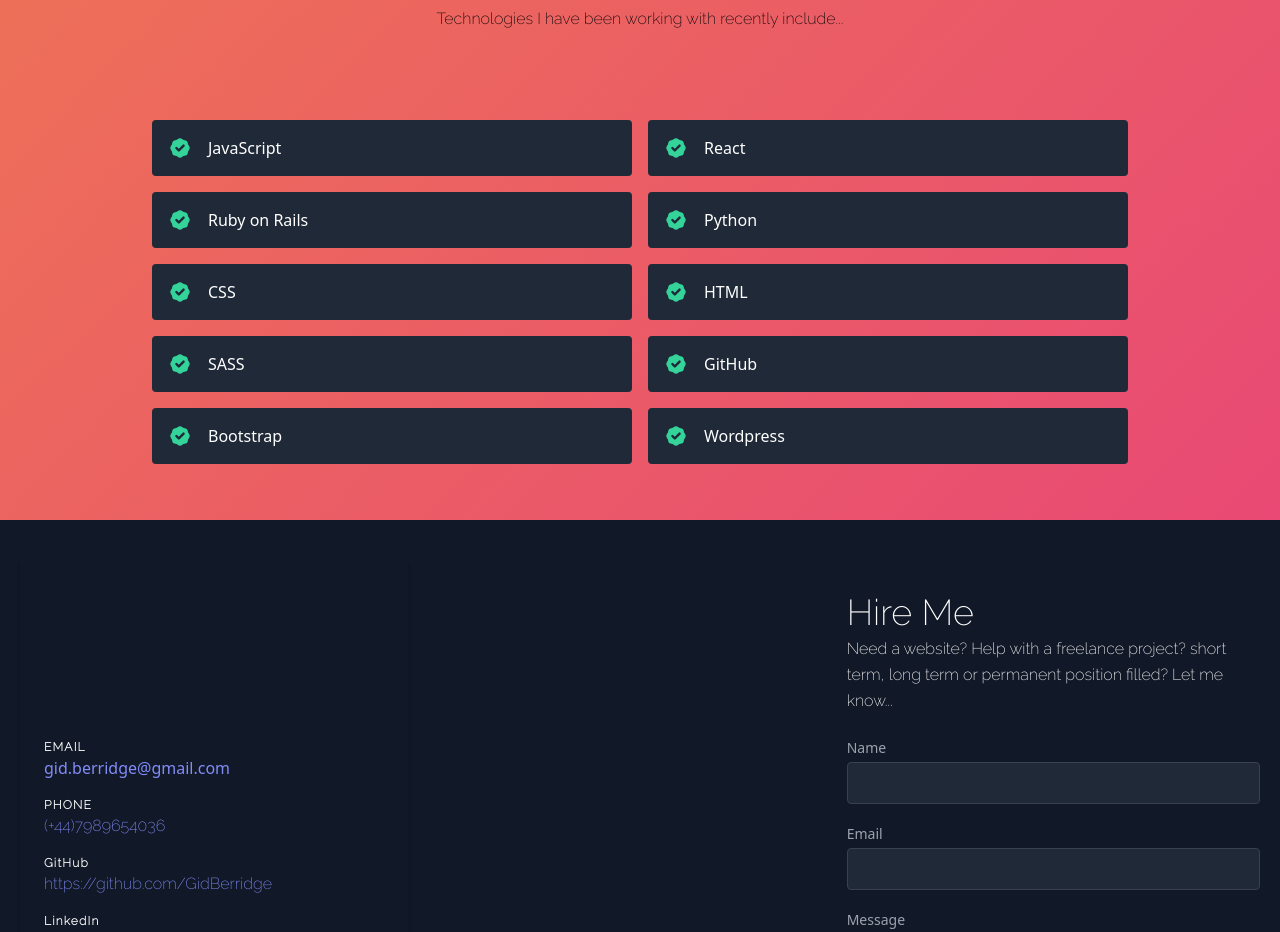
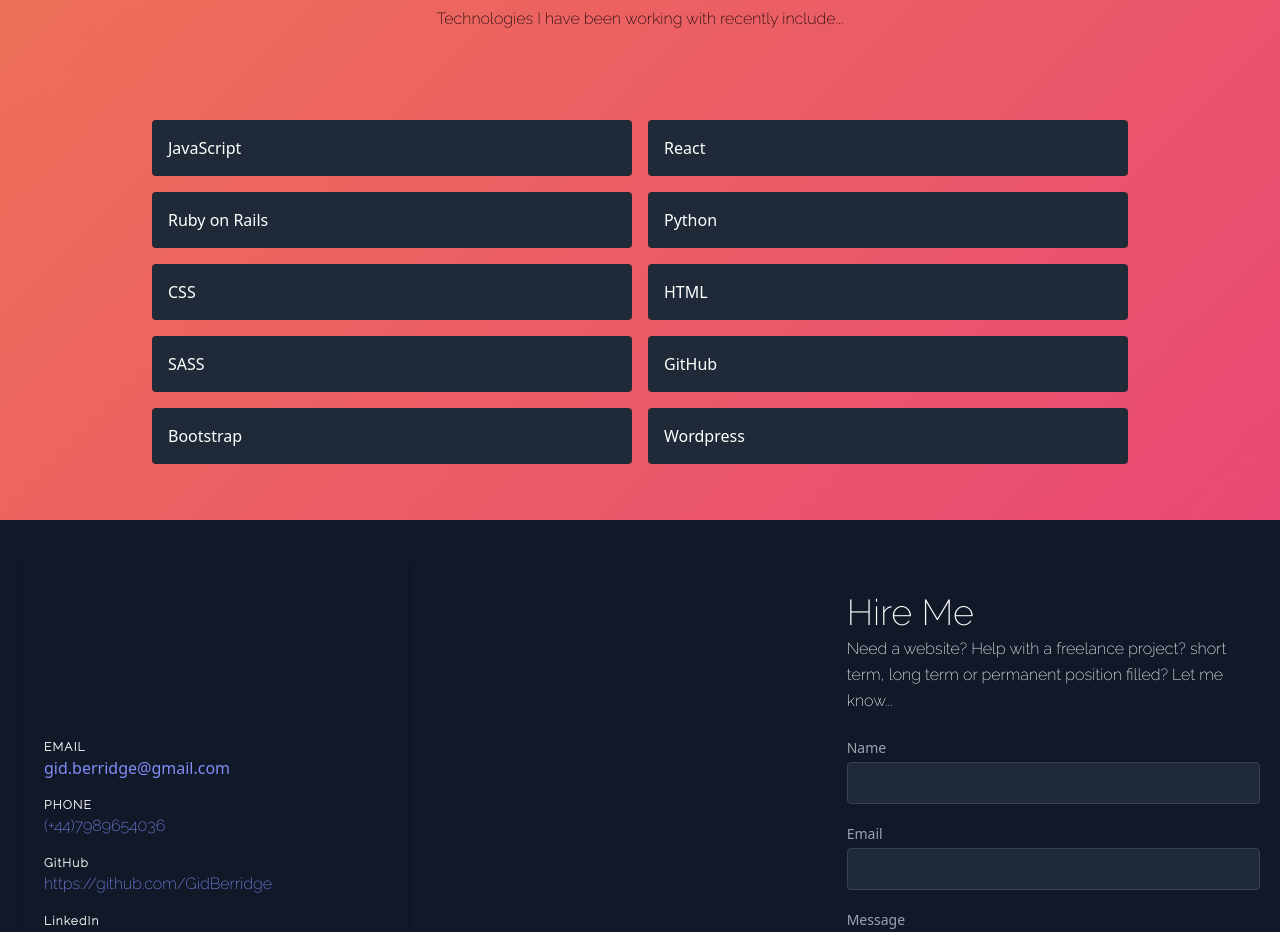
Before and after one commit to GidBerridge/profile2, a React (Create React App) app: page / in a window 1280 px wide. Shown: the part 1320-2252 px from the top of the page. Built offline with nearby package versions, Linux system fonts and the light colour scheme.

Commit message:
skills icons removed

```diff
--- a/src/components/Skills.js
+++ b/src/components/Skills.js
@@ -19,10 +19,9 @@
         </div>
         <div className="flex flex-wrap lg:w-4/5 sm:mx-auto sm:mb-2 -mx-2">
           {skills.map((skill) => (
-            <div key={skill} className="p-2 sm:w-1/2 w-full">
-              <div className="bg-gray-800 rounded flex p-4 h-full items-center">
-                <BadgeCheckIcon className="text-green-400 w-6 h-6 flex-shrink-0 mr-4" />
-                <span className="title-font font-medium text-white">
+            <div key={skill} className="p-2 sm:w-1/2 w-full ">
+              <div className="bg-gray-800 rounded flex p-4 h-full items-center ">
+                <span className="title-font font-medium text-white text-center">
                   {skill}
                 </span>
               </div>
```
